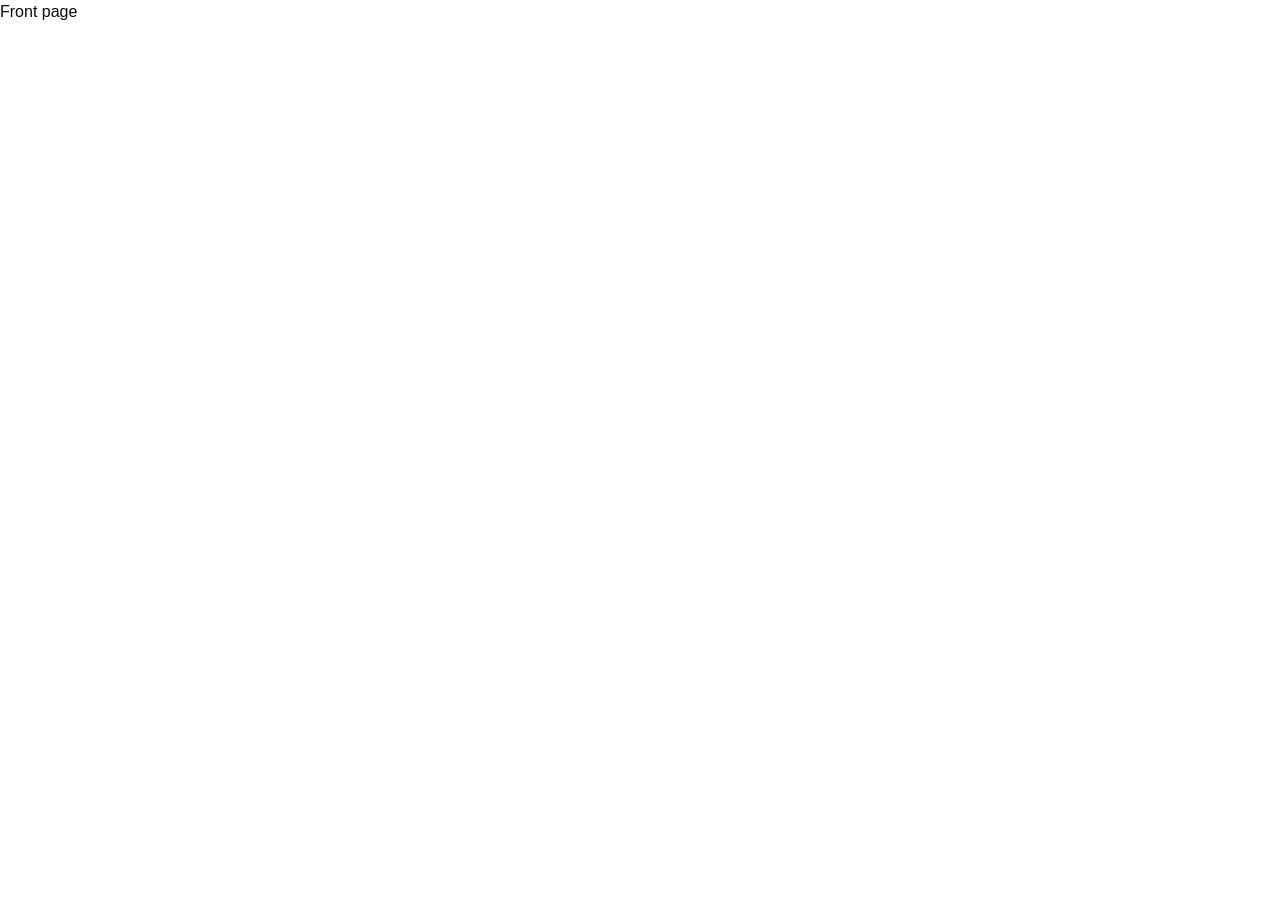
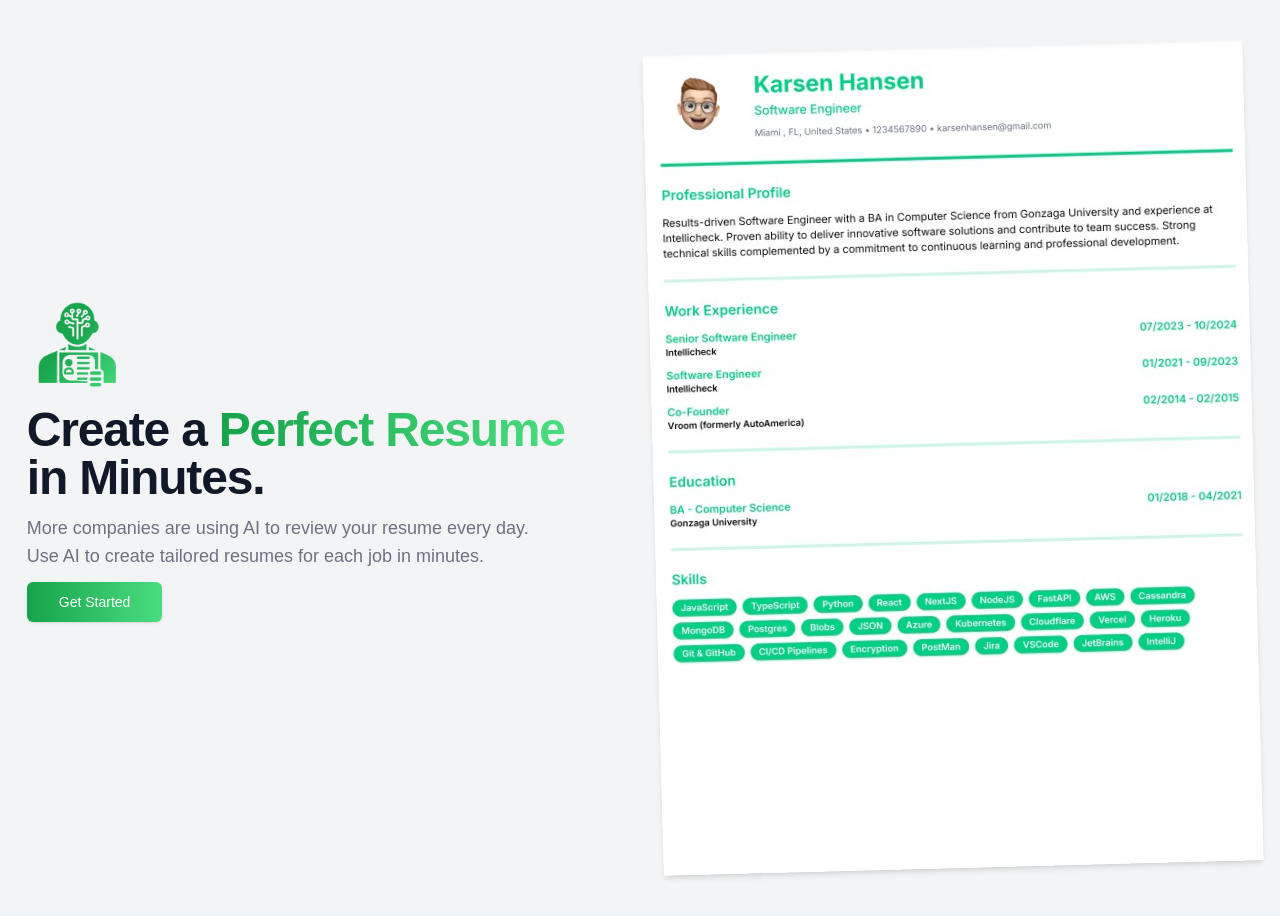
Before and after one commit to Next-js-Hyperbolic/nextjs-15-ai-resume-builder, a Next.js app: page / in a window 1280 px wide. Before the commit the page ends 800 px from the top, so only its background shows below. Built offline with nearby package versions, Linux system fonts and the light colour scheme.

Commit message:
created front page

```diff
--- a/src/app/page.tsx
+++ b/src/app/page.tsx
@@ -1,12 +1,49 @@
+import Image from "next/image";
 import "./globals.css";
+import logo from "@/assets/logo.png";
+import { Button } from "@/components/ui/button";
+import Link from "next/link";
+import resumePreview from "@/assets/resume-preview-2.jpg";
+
 export default function RootLayout({
   children,
 }: {
   children: React.ReactNode;
 }) {
   return (
-    <main>
-      <h1 className="">Front page</h1>
+    <main className="flex min-h-screen flex-col items-center justify-center gap-6 bg-gray-100 px-5 py-12 text-center text-gray-900 md:flex-row md:text-start lg:gap-12">
+      <div className="max-w-prose space-y-3">
+        <Image
+          src={logo}
+          alt="logo"
+          width={100}
+          height={100}
+          className="mx-auto md:ms-0"
+        />
+        <h1 className="scroll-m-20 text-4xl font-extrabold tracking-tight lg:text-5xl">
+          Create a{" "}
+          <span className="inline-block bg-gradient-to-r from-green-600 to-green-400 bg-clip-text text-transparent">
+            Perfect Resume
+          </span>{" "}
+          in Minutes.
+        </h1>
+        <p className="text-lg text-gray-500">
+          More companies are using AI to review your resume every day. <br />
+          Use AI to create tailored resumes for each job in minutes.
+        </p>
+        <Button asChild size="lg" variant="premium">
+          <Link href="/resumes">Get Started</Link>
+        </Button>
+      </div>
+      <div>
+        <Image
+          src={resumePreview}
+          alt="resume preview"
+          width={600}
+          height={600}
+          className="shadow-md lg:rotate-[-1.5deg]"
+        />
+      </div>
     </main>
   );
 }
--- a/src/components/ui/button.tsx
+++ b/src/components/ui/button.tsx
@@ -1,8 +1,8 @@
-import * as React from "react"
-import { Slot } from "@radix-ui/react-slot"
-import { cva, type VariantProps } from "class-variance-authority"
+import * as React from "react";
+import { Slot } from "@radix-ui/react-slot";
+import { cva, type VariantProps } from "class-variance-authority";
 
-import { cn } from "@/lib/utils"
+import { cn } from "@/lib/utils";
 
 const buttonVariants = cva(
   "inline-flex items-center justify-center gap-2 whitespace-nowrap rounded-md text-sm font-medium transition-colors focus-visible:outline-none focus-visible:ring-1 focus-visible:ring-ring disabled:pointer-events-none disabled:opacity-50 [&_svg]:pointer-events-none [&_svg]:size-4 [&_svg]:shrink-0",
@@ -19,6 +19,8 @@
           "bg-secondary text-secondary-foreground shadow-sm hover:bg-secondary/80",
         ghost: "hover:bg-accent hover:text-accent-foreground",
         link: "text-primary underline-offset-4 hover:underline",
+        premium:
+          "bg-gradient-to-r from-green-600 to-green-400 text-white shadow hover:from-green-600/90 hover:to-green-400/90 hover:shadow-md",
       },
       size: {
         default: "h-9 px-4 py-2",
@@ -31,27 +33,27 @@
       variant: "default",
       size: "default",
     },
-  }
-)
+  },
+);
 
 export interface ButtonProps
   extends React.ButtonHTMLAttributes<HTMLButtonElement>,
     VariantProps<typeof buttonVariants> {
-  asChild?: boolean
+  asChild?: boolean;
 }
 
 const Button = React.forwardRef<HTMLButtonElement, ButtonProps>(
   ({ className, variant, size, asChild = false, ...props }, ref) => {
-    const Comp = asChild ? Slot : "button"
+    const Comp = asChild ? Slot : "button";
     return (
       <Comp
         className={cn(buttonVariants({ variant, size, className }))}
         ref={ref}
         {...props}
       />
-    )
-  }
-)
-Button.displayName = "Button"
+    );
+  },
+);
+Button.displayName = "Button";
 
-export { Button, buttonVariants }
+export { Button, buttonVariants };
```
Also changed, not shown: src/assets/resume-preview-2.jpg (added).
